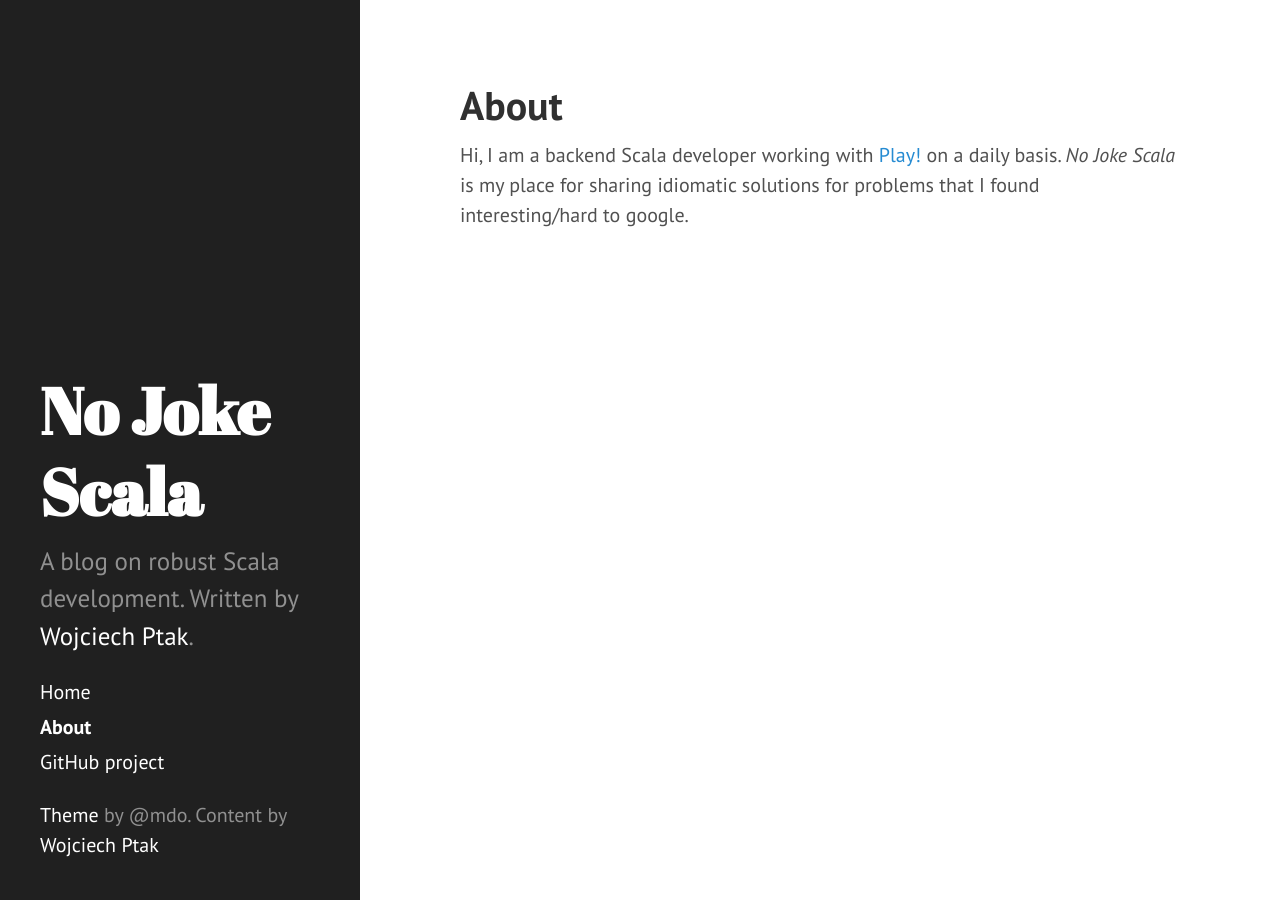
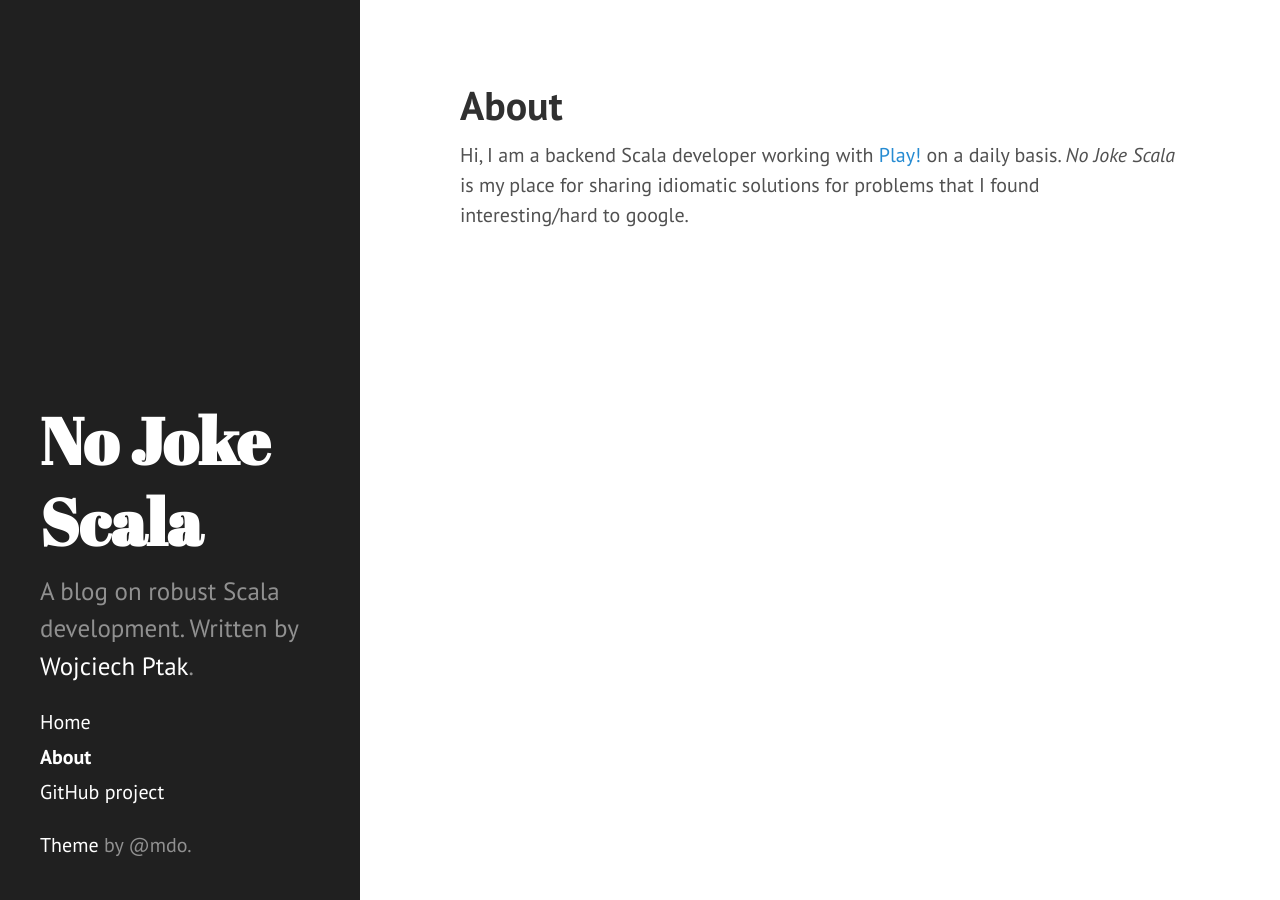
Before and after one commit to WojciechP/nojokescala, a Jekyll site: the page built from about.md, in a window 1280 px wide. Built offline with Jekyll 4.4.1, drawn with Linux system fonts in a browser that asks for light colours; Markdown is read by kramdown in place of the engine named in the settings.

Commit message:
Theme footer fix

```diff
--- a/_includes/sidebar.html
+++ b/_includes/sidebar.html
@@ -29,6 +29,6 @@
       <a class="sidebar-nav-item" href="{{ site.github.repo }}">GitHub project</a>
     </nav>
 
-    <p><a href="https://github.com/poole/hyde">Theme</a> by @mdo. Content by <a href="{{ author.url }}">Wojciech Ptak</a></p>
+    <p><a href="https://github.com/poole/hyde">Theme</a> by @mdo.</p>
   </div>
 </div>
```
